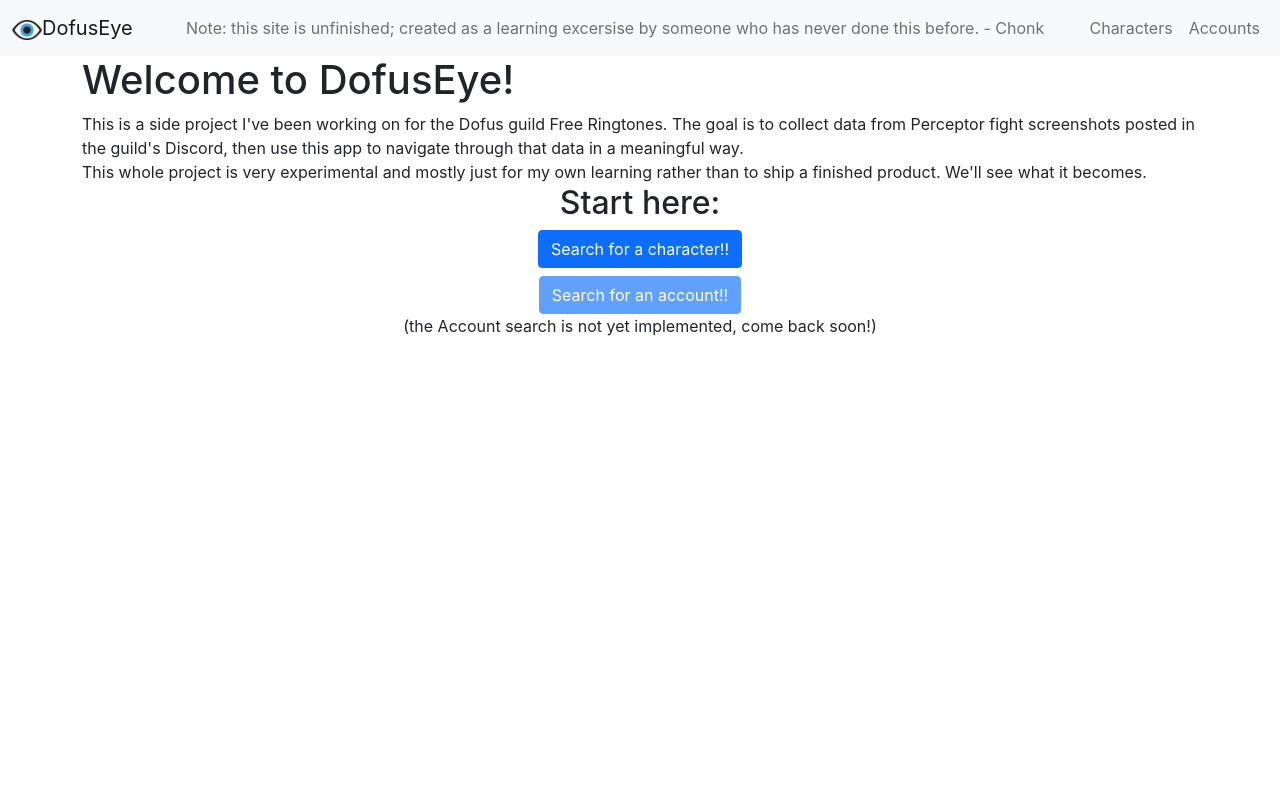
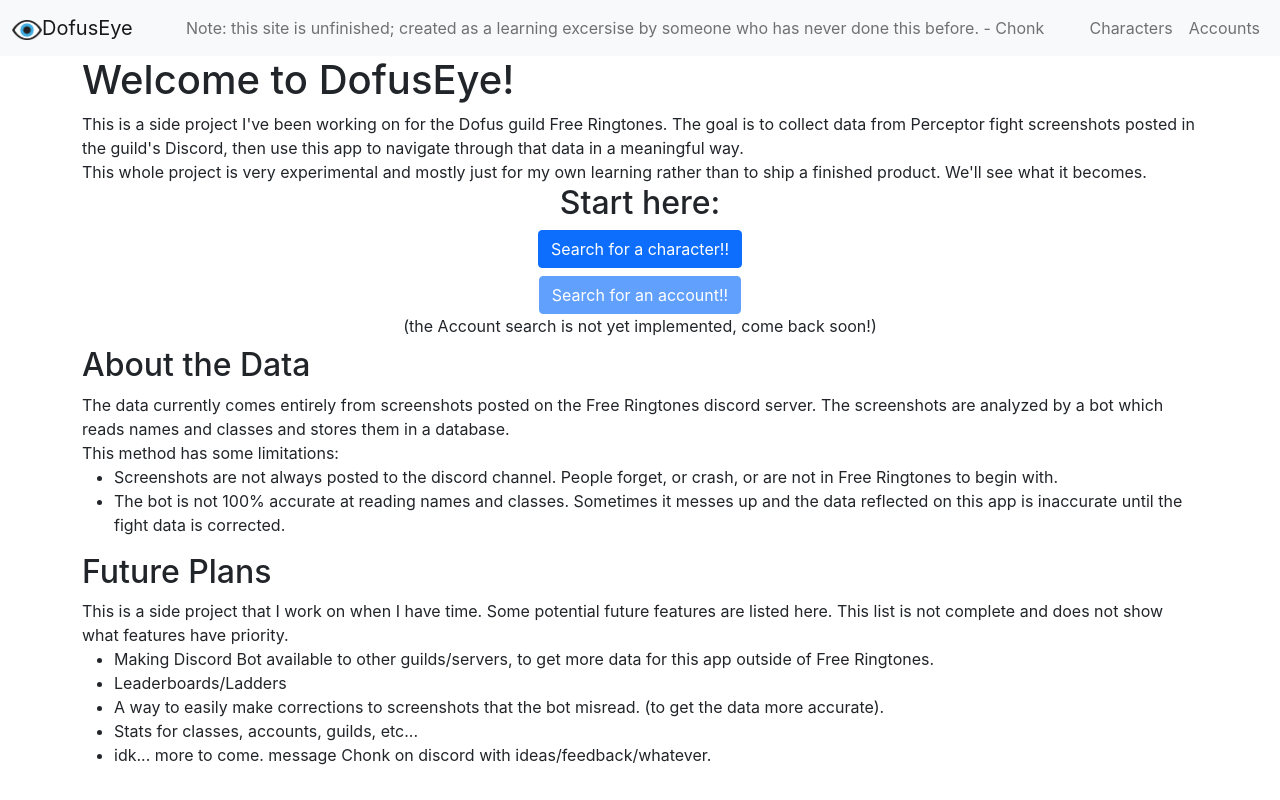
Before and after one commit to melchj/DofusEye, a React (Create React App) app in the folder client/: page / in a window 1280 px wide. Built offline with nearby package versions, Linux system fonts and the light colour scheme; no server answers.

Commit message:
CLIENT: added text to home page

```diff
--- a/client/src/pages/HomePage.js
+++ b/client/src/pages/HomePage.js
@@ -13,6 +13,7 @@ export default function HomePage() {
             <div>
                 This whole project is very experimental and mostly just for my own learning rather than to ship a finished product. We'll see what it becomes.
             </div>
+
             <div className='text-center'>
                 <h2> Start here: </h2>
                 <div className='m-2'>
@@ -27,6 +28,30 @@ export default function HomePage() {
                     <div>(the Account search is not yet implemented, come back soon!)</div>
                 </div>
             </div>
+
+            <h2>About the Data</h2>
+            <div>
+                The data currently comes entirely from screenshots posted on the Free Ringtones discord server. The screenshots are analyzed by a bot which reads names and classes and stores them in a database.
+            </div>
+            <div>
+                This method has some limitations:
+                <ul>
+                    <li>Screenshots are not always posted to the discord channel. People forget, or crash, or are not in Free Ringtones to begin with.</li>
+                    <li>The bot is not 100% accurate at reading names and classes. Sometimes it messes up and the data reflected on this app is inaccurate until the fight data is corrected.</li>
+                </ul>
+            </div>
+
+            <h2>Future Plans</h2>
+            <div>
+                This is a side project that I work on when I have time. Some potential future features are listed here. This list is not complete and does not show what features have priority.
+                <ul>
+                    <li>Making Discord Bot available to other guilds/servers, to get more data for this app outside of Free Ringtones.</li>
+                    <li>Leaderboards/Ladders</li>
+                    <li>A way to easily make corrections to screenshots that the bot misread. (to get the data more accurate).</li>
+                    <li>Stats for classes, accounts, guilds, etc...</li>
+                    <li>idk... more to come. message Chonk on discord with ideas/feedback/whatever.</li>
+                </ul>
+            </div>
         </div>
     );
 }
```
